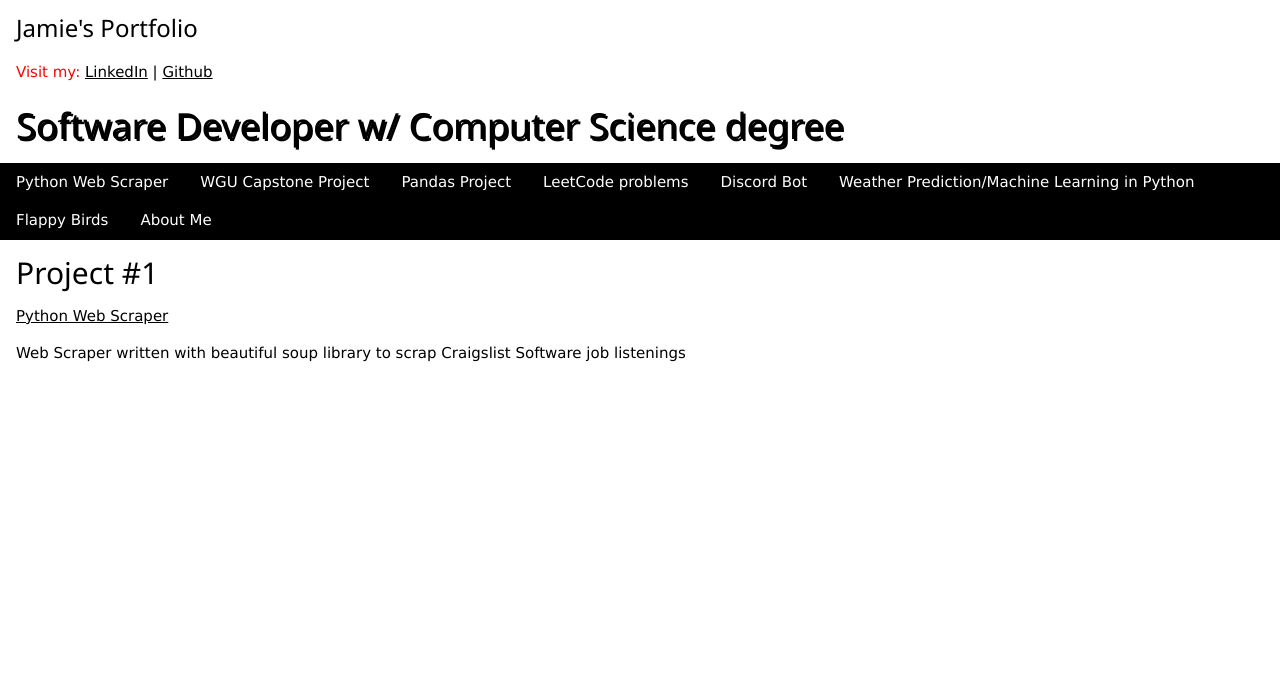
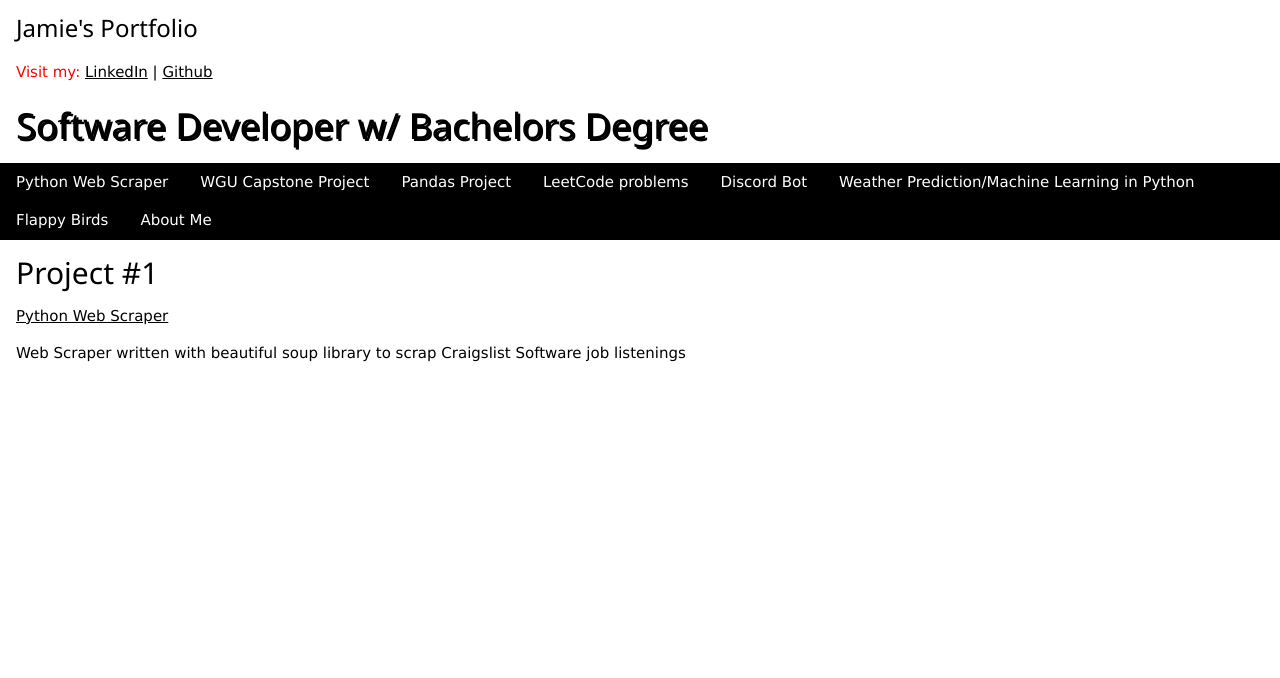
Before and after one commit to jamie082/jamie082.github.io, a plain HTML site: page index.html in a window 1280 px wide. Shown: the top 678 px of the page. Drawn offline with nearby package versions, Linux system fonts and the light colour scheme.

Commit message:
added index.html

```diff
--- a/index.html
+++ b/index.html
@@ -39,7 +39,7 @@
     <div class="w3-container">
         <h3>Jamie's Portfolio</h3>
         <p><red_text>Visit my: <a href="https://www.linkedin.com/in/jamiem100/"></red_text>LinkedIn</a> | <a href="https://github.com/jamie082/">Github</a></p>
-        <h1>Software Developer w/ Computer Science degree</h1>
+        <h1>Software Developer w/ Bachelors Degree</h1>
     </div>
 <div class="w3-bar w3-black">
     <button class="w3-bar-item w3-button" onclick="openCity('Jamie')">Python Web Scraper</button>
```
